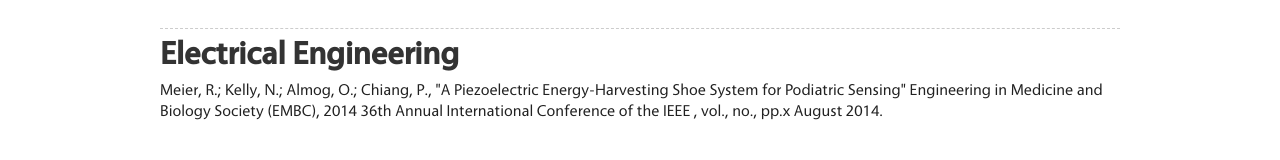
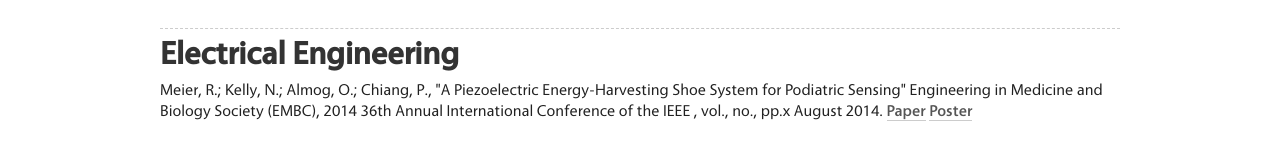
Before and after one commit to skimmmer/skimmmer.github.io, a Jekyll site: the page built from publications/index.html, in a window 1280 px wide. Shown: the part 440-600 px from the top of the page. Built offline with Jekyll 4.4.1, drawn with Linux system fonts in a browser that asks for light colours; nearby versions of some CDN libraries.

Commit message:
Added poster

```diff
--- a/index.html
+++ b/index.html
@@ -9,7 +9,7 @@ layout: default
 <p class="large">I recently graduated from <a href="http://eecs.oregonstate.edu">Oregon State University</a> with a B.S. in Electrical and Computer Engineering in June 2013. During my final year, I focused on topics relating to computer engineering and analog/circuit design.
 </p>
 
-<p class="large">Additionally, I have done a lot work in web development&mdash;spanning multiple languages, frameworks, and devices. Please see my <a href="https://drive.google.com/file/d/0BxJOoRyWgGKQbXdWS3VZS1BjYVE/edit?usp=sharing">resume</a>, <a href="/projects">projects</a>, and <a href="/publications">publications</a> for more information.
+<p class="large">Additionally, I have done a lot work in web development&mdash;spanning multiple languages, frameworks, and devices. Please see my <a href="/papers/resume.pdf">resume</a>, <a href="/projects">projects</a>, and <a href="/publications">publications</a> for more information.
 </p>
 <ul class="social">
 	<li><a href="http://github.com/skimmmer"><img src="images/github.png"/></a></li>
--- a/publications/index.html
+++ b/publications/index.html
@@ -4,4 +4,4 @@ layout: default
 ---
 <h1>Publications</h1>
 <h2>Electrical Engineering</h2>
-<p>Meier, R.; Kelly, N.; Almog, O.; Chiang, P., "A Piezoelectric Energy-Harvesting Shoe System for Podiatric Sensing" Engineering in Medicine and Biology Society (EMBC), 2014 36th Annual International Conference of the IEEE , vol., no., pp.x August 2014.</p>
+<p>Meier, R.; Kelly, N.; Almog, O.; Chiang, P., "A Piezoelectric Energy-Harvesting Shoe System for Podiatric Sensing" Engineering in Medicine and Biology Society (EMBC), 2014 36th Annual International Conference of the IEEE , vol., no., pp.x August 2014. <a href="#">Paper</a> <a href="/papers/steps_poster.pdf">Poster</a></p>
```
Also changed, not shown: 2 other files.
